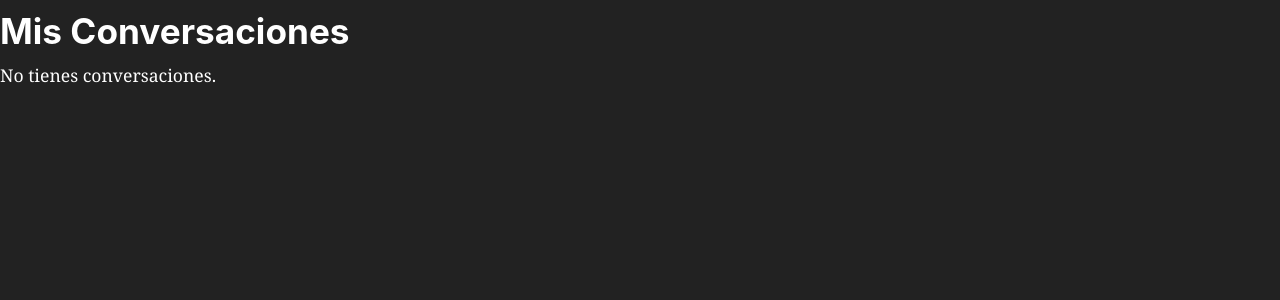
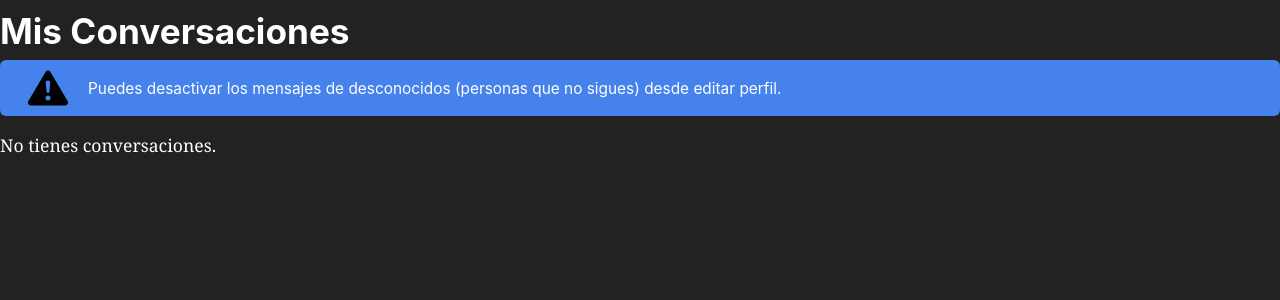
Before and after one commit to PabloViano/FutbolScoutNet, a Django app: page /conversaciones/ in a window 1280 px wide. Shown: the part 57-357 px from the top of the page. Run offline with Django 4.2, Linux system fonts and the light colour scheme; a user stored in the database is signed in; data comes from the database, SQL or seed files in the repository.

Commit message:
Informar sobre la opcion de desactivar mensajes de desconocidos

```diff
--- a/FutbolScoutNet/sitio/templates/conversaciones.html
+++ b/FutbolScoutNet/sitio/templates/conversaciones.html
@@ -3,6 +3,15 @@
   <div style="margin-top: 10px;"></div>
 
   <h2>Mis Conversaciones</h2>
+
+  <div class="alert alert-primary d-flex align-items-center" role="alert" style= "width: 100vw; height: 7vh;">
+    <svg xmlns="http://www.w3.org/2000/svg" class="bi bi-exclamation-triangle-fill flex-shrink-0 me-2" viewBox="0 0 16 16" role="img" aria-label="Warning:" style="width: 5vw; height: 5vh">
+      <path d="M8.982 1.566a1.13 1.13 0 0 0-1.96 0L.165 13.233c-.457.778.091 1.767.98 1.767h13.713c.889 0 1.438-.99.98-1.767L8.982 1.566zM8 5c.535 0 .954.462.9.995l-.35 3.507a.552.552 0 0 1-1.1 0L7.1 5.995A.905.905 0 0 1 8 5zm.002 6a1 1 0 1 1 0 2 1 1 0 0 1 0-2z"/>
+    </svg>
+        <div>
+        Puedes desactivar los mensajes de desconocidos (personas que no sigues) desde editar perfil.
+        </div>
+  </div>
 
   <div style="margin-top: 10px;"></div>
 
```
